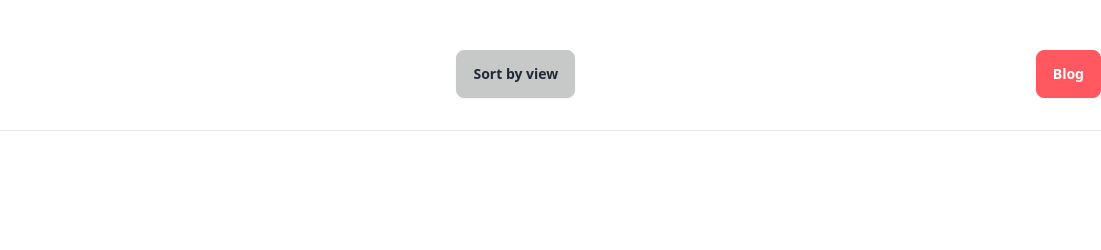
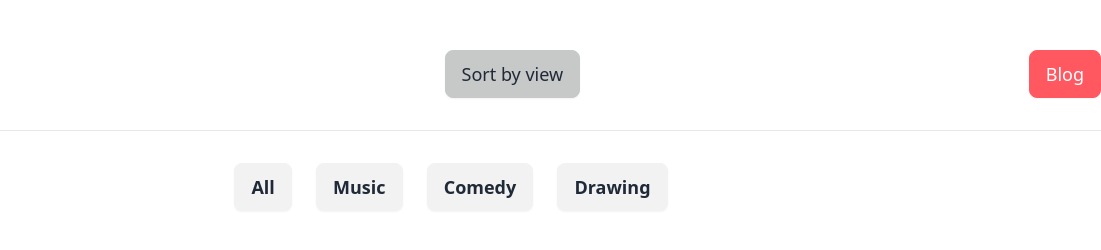
Before and after one commit to Salikur6/PH-Tube-API-Project-B8A6, a plain HTML site: page index.html in a window 1280 px wide. Shown: the full height of the page, 179-1280 px from the left. Drawn offline with nearby package versions, Linux system fonts and the light colour scheme.

Commit message:
cetagory menu completed

```diff
--- a/index.html
+++ b/index.html
@@ -11,6 +11,14 @@
 
     <link href="https://cdn.jsdelivr.net/npm/daisyui@4.7.3/dist/full.min.css" rel="stylesheet" type="text/css" />
     <script src="https://cdn.tailwindcss.com"></script>
+
+
+    <style>
+        .active {
+            background-color: #FF1F3D;
+            color: #FFF;
+        }
+    </style>
 </head>
 
 <body>
@@ -23,19 +31,52 @@
                 </div>
 
                 <div>
-                    <button class="btn btn-active">Sort by view</button>
+                    <button class="btn btn-active text-lg font-medium">Sort by view</button>
                 </div>
 
                 <div>
-                    <button class="btn btn-error text-white">Blog</button>
+                    <a href="blog.html" class="btn btn-error text-white text-lg font-medium">Blog</a>
                 </div>
             </div>
         </nav>
 
         <hr>
 
+    </header>
 
-    </header>
+
+    <!-- main section -------------- -->
+
+    <main class="container mx-auto">
+
+        <section>
+
+            <!-- Category menu ------- -->
+            <div class="mt-8 mb-10 text-center">
+                <button onclick="allBtn()" id="all-btn"
+                    class="btn btn-goast text-lg font-semibold mr-5 hover:bg-auto">All</button>
+                <button onclick="musicBtn()" id="music-btn"
+                    class="btn btn-goast text-lg font-semibold mr-5 hover:bg-auto">Music</button>
+                <button onclick="comedyBtn()" id="comedy-btn"
+                    class="btn btn-goast text-lg font-semibold mr-5 hover:bg-auto">Comedy</button>
+                <button onclick="drawingBtn()" id="drawing-btn"
+                    class="btn btn-goast text-lg font-semibold mr-5 hover:bg-auto">Drawing</button>
+            </div>
+
+            <!-- Category content  -->
+            <div>
+
+            </div>
+        </section>
+
+    </main>
+
+
+    <!-- footer section ------------ -->
+
+    <footer>
+
+    </footer>
 
 
 
--- a/script.js
+++ b/script.js
@@ -1 +1,36 @@
-console.log('got it')
+
+
+// All Cetagory btn access ---------
+const allBtnId = document.getElementById('all-btn');
+const musicBtnId = document.getElementById('music-btn');
+const comedyBtnId = document.getElementById('comedy-btn');
+const drawingBtnId = document.getElementById('drawing-btn');
+
+
+const allBtn = ()=>{
+    allBtnId.classList.add('active');
+    musicBtnId.classList.remove('active')
+    comedyBtnId.classList.remove('active')
+    drawingBtnId.classList.remove('active')
+}
+
+const musicBtn=()=>{
+    allBtnId.classList.remove('active');
+    musicBtnId.classList.add('active')
+    comedyBtnId.classList.remove('active')
+    drawingBtnId.classList.remove('active')
+}
+
+const comedyBtn =()=>{
+    allBtnId.classList.remove('active');
+    musicBtnId.classList.remove('active')
+    comedyBtnId.classList.add('active')
+    drawingBtnId.classList.remove('active')
+}
+
+const drawingBtn = ()=>{
+    allBtnId.classList.remove('active');
+    musicBtnId.classList.remove('active')
+    comedyBtnId.classList.remove('active')
+    drawingBtnId.classList.add('active')
+}
```
Also changed, not shown: blog.html (added, +14 -0 lines), tailwind.config.js (added, +8 -0 lines).
